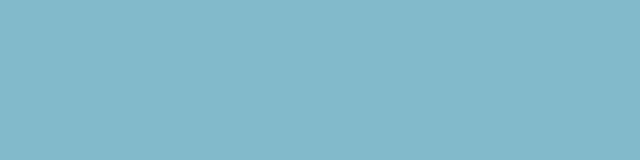
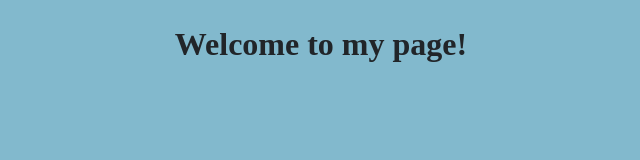
Before and after one commit to fellowfan/fellowfan.github.io, a website: page index.html in a window 1280 px wide. Shown: the whole page, without its empty margins (319-959 px from the left). Drawn offline with nearby package versions, Linux system fonts and the light colour scheme.

Commit message:
Added simple title

```diff
--- a/index.html
+++ b/index.html
@@ -14,13 +14,13 @@
     <script src="index.js"></script>
 
     <div id="display">
+        <!-- Header-->
+        <div id="Title">
+            <h1> Welcome to my page! </h1>
+
+        </div>
 
         <div id="nav_menu">
-            <!-- About Me -->
-            <!-- Projects -->
-            <!-- Interests -->
-            <!-- Contact -->
-        </div>
 
         <div id="about_me"></div>
 
@@ -29,6 +29,9 @@
         <div id="interests"></div>
 
         <div id="contact"></div>
+        </div>
+
+
 
     </div>
 </body>
--- a/styles.css
+++ b/styles.css
@@ -7,3 +7,12 @@ body{
     width: 100vw;
     background-color: rgb(130, 185, 205);
 }
+
+#display{
+    position: fixed;
+    top: 20px;
+}
+#title{
+    position: relative;
+    top: 20px;
+}
```
